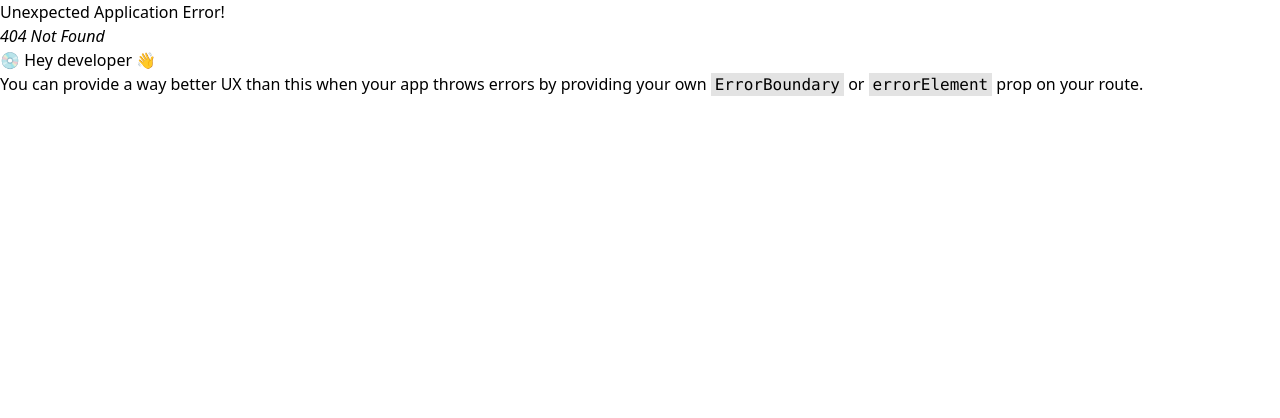
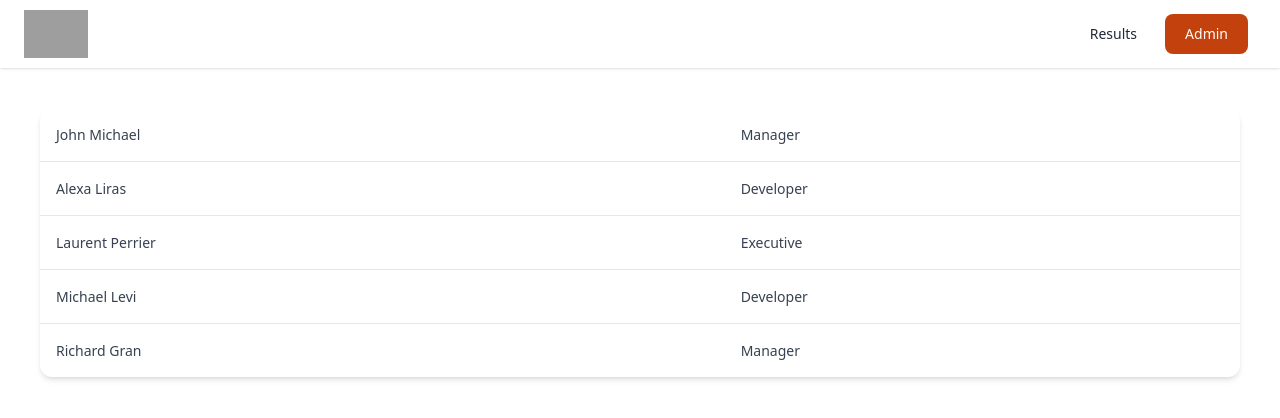
Before and after one commit to Plycedes/result-system-frontend, a React (Vite) app: page /result/abhay/first in a window 1280 px wide. Before the commit this address had no page. Shown: the top 418 px of the page. Built offline with nearby package versions, Linux system fonts and the light colour scheme; grey boxes are pictures that could not be loaded.

Commit message:
Result Tab

```diff
--- a/src/components/Header.jsx
+++ b/src/components/Header.jsx
@@ -1,5 +1,5 @@
 import React from "react";
-import { Link, NavLink } from "react-router-dom";
+import { Link } from "react-router-dom";
 
 export default function Header() {
     return (
--- a/src/components/Result.jsx
+++ b/src/components/Result.jsx
@@ -1,4 +1,5 @@
 import React from "react";
+import { Link } from "react-router-dom";
 
 function Result() {
     return (
@@ -31,7 +32,7 @@ function Result() {
                         className="bg-blue-500 hover:bg-blue-700 text-white font-bold py-2 px-4 rounded focus:outline-none focus:shadow-outline"
                         type="button"
                     >
-                        View Result
+                        <Link to="result/abhay/first">View Result</Link>
                     </button>
                 </div>
             </form>
--- /dev/null
+++ b/src/components/ResultTab.jsx
@@ -0,0 +1,91 @@
+import React, { useEffect, useState } from "react";
+import { useParams } from "react-router-dom";
+
+function ResultTab() {
+    const { rollno, mobileno } = useParams();
+
+    const [result, setResult] = useState([]);
+    const [error, setError] = useState(false);
+    const [loading, setLoading] = useState(false);
+
+    useEffect(() => {}, []);
+    return (
+        <div>
+            {loading && <h1 className="text-5xl">Loading...</h1>}
+            {error && <h1 className="text-3xl">Something went wrong</h1>}
+
+            {!loading && !error && (
+                <div className="m-5 p-5">
+                    <div class="relative flex flex-col w-full h-full text-gray-700 bg-white shadow-md rounded-xl bg-clip-border">
+                        <table class="w-full text-left table-auto min-w-max">
+                            <tbody>
+                                <tr>
+                                    <td class="p-4 border-b border-blue-gray-50">
+                                        <p class="block font-sans text-sm antialiased font-normal leading-normal text-blue-gray-900">
+                                            John Michael
+                                        </p>
+                                    </td>
+                                    <td class="p-4 border-b border-blue-gray-50">
+                                        <p class="block font-sans text-sm antialiased font-normal leading-normal text-blue-gray-900">
+                                            Manager
+                                        </p>
+                                    </td>
+                                </tr>
+                                <tr>
+                                    <td class="p-4 border-b border-blue-gray-50">
+                                        <p class="block font-sans text-sm antialiased font-normal leading-normal text-blue-gray-900">
+                                            Alexa Liras
+                                        </p>
+                                    </td>
+                                    <td class="p-4 border-b border-blue-gray-50">
+                                        <p class="block font-sans text-sm antialiased font-normal leading-normal text-blue-gray-900">
+                                            Developer
+                                        </p>
+                                    </td>
+                                </tr>
+                                <tr>
+                                    <td class="p-4 border-b border-blue-gray-50">
+                                        <p class="block font-sans text-sm antialiased font-normal leading-normal text-blue-gray-900">
+                                            Laurent Perrier
+                                        </p>
+                                    </td>
+                                    <td class="p-4 border-b border-blue-gray-50">
+                                        <p class="block font-sans text-sm antialiased font-normal leading-normal text-blue-gray-900">
+                                            Executive
+                                        </p>
+                                    </td>
+                                </tr>
+                                <tr>
+                                    <td class="p-4 border-b border-blue-gray-50">
+                                        <p class="block font-sans text-sm antialiased font-normal leading-normal text-blue-gray-900">
+                                            Michael Levi
+                                        </p>
+                                    </td>
+                                    <td class="p-4 border-b border-blue-gray-50">
+                                        <p class="block font-sans text-sm antialiased font-normal leading-normal text-blue-gray-900">
+                                            Developer
+                                        </p>
+                                    </td>
+                                </tr>
+                                <tr>
+                                    <td class="p-4">
+                                        <p class="block font-sans text-sm antialiased font-normal leading-normal text-blue-gray-900">
+                                            Richard Gran
+                                        </p>
+                                    </td>
+                                    <td class="p-4">
+                                        <p class="block font-sans text-sm antialiased font-normal leading-normal text-blue-gray-900">
+                                            Manager
+                                        </p>
+                                    </td>
+                                </tr>
+                            </tbody>
+                        </table>
+                    </div>
+                </div>
+            )}
+        </div>
+    );
+}
+
+export default ResultTab;
--- a/src/components/index.js
+++ b/src/components/index.js
@@ -1,5 +1,6 @@
 import Admin from "./Admin";
 import Header from "./Header";
 import Result from "./Result";
+import ResultTab from "./ResultTab";
 
-export { Admin, Header, Result };
+export { Admin, Header, Result, ResultTab };
--- a/src/main.jsx
+++ b/src/main.jsx
@@ -8,13 +8,14 @@ import {
     RouterProvider,
     Route,
 } from "react-router-dom";
-import { Result, Admin } from "./components/index.js";
+import { Result, Admin, ResultTab } from "./components/index.js";
 
 const router = createBrowserRouter(
     createRoutesFromElements(
         <Route path="/" element={<App />}>
             <Route path="" element={<Result />} />
             <Route path="admin" element={<Admin />} />
+            <Route path="result/:rollno/:mobileno" element={<ResultTab />} />
         </Route>
     )
 );
```
